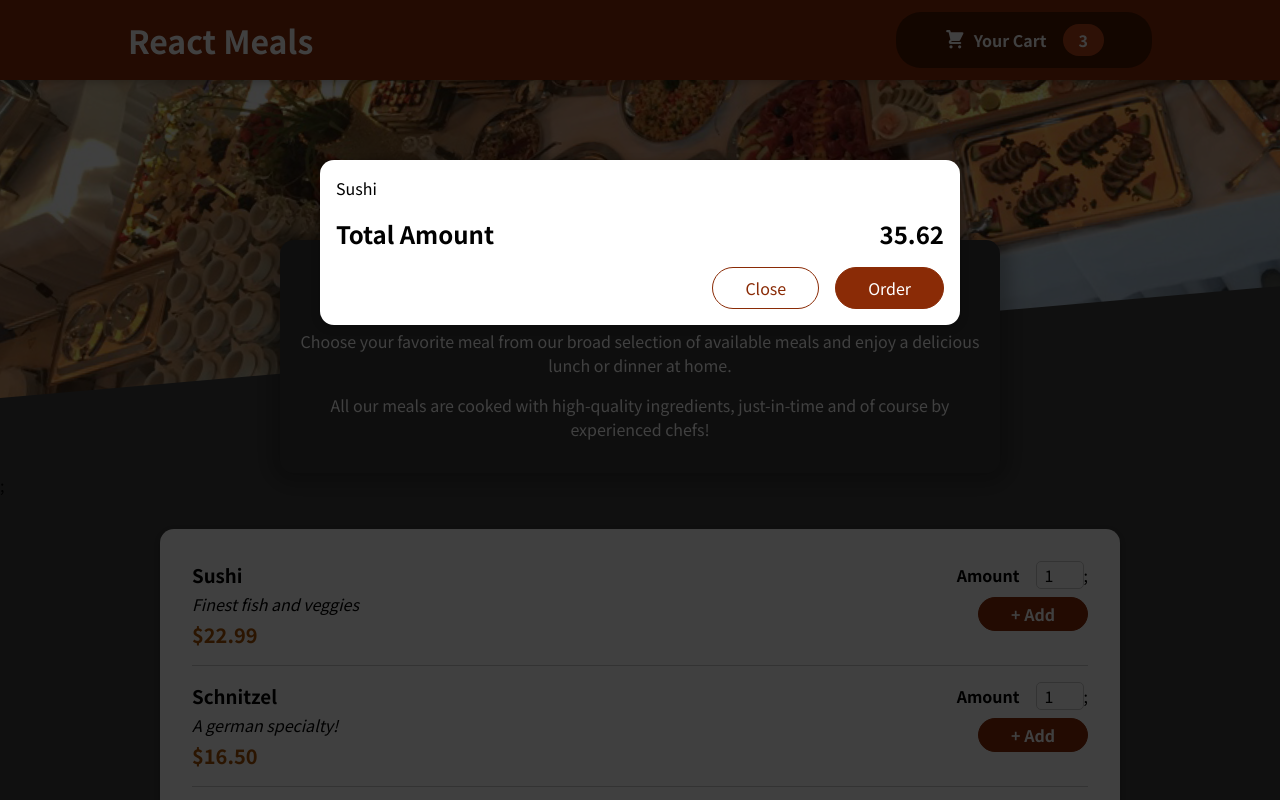
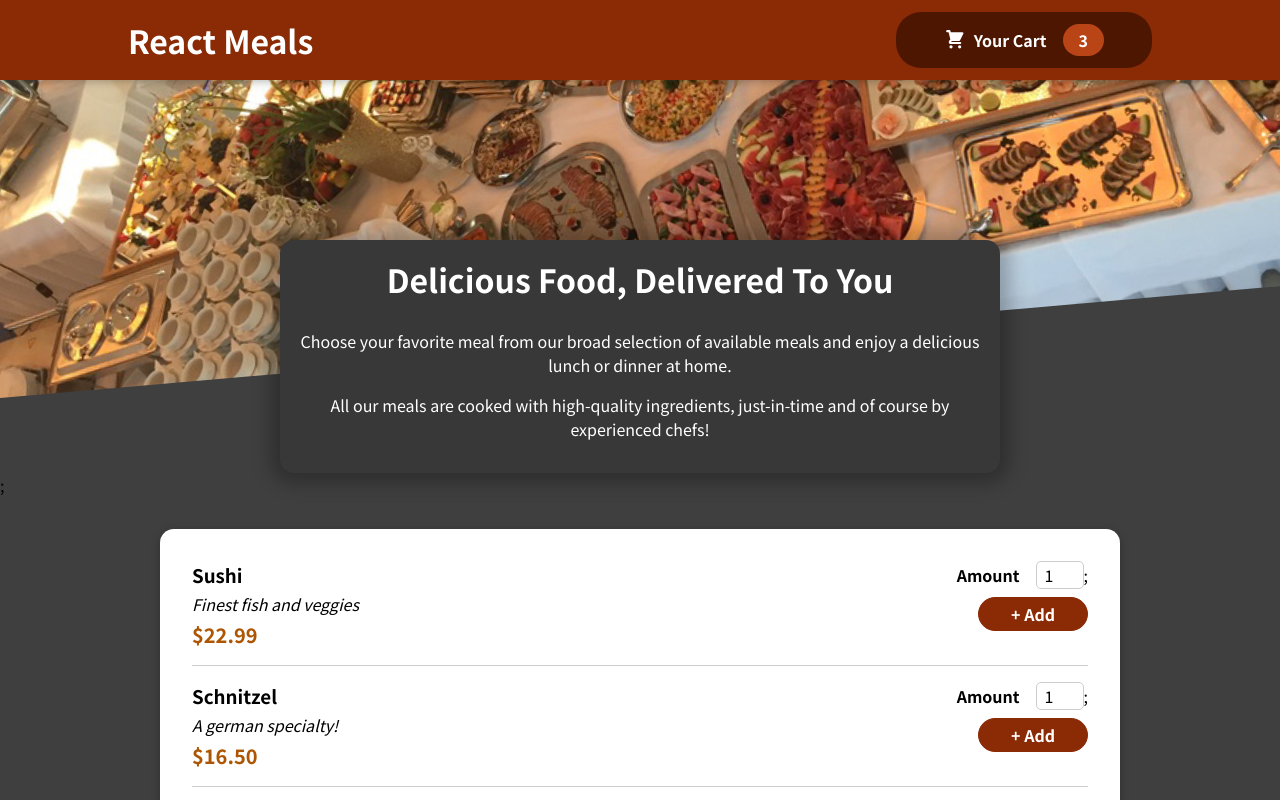
Before and after one commit to Kamenow/FoodOrderApp, a React (Create React App) app in the folder 01-starting-project/: page / in a window 1280 px wide. Shown: the top 800 px of the page. Built offline with nearby package versions, Linux system fonts and the light colour scheme.

Commit message:
added conditional rendering for Cart Component

```diff
--- a/01-starting-project/src/App.js
+++ b/01-starting-project/src/App.js
@@ -1,14 +1,24 @@
-import { Fragment } from 'react';
+import { Fragment, useState } from 'react';
 
 import Header from './components/Layout/Header.js';
 import Meals from './components/Meals/Meals.js';
 import Cart from './components/Cart/Cart.js';
 
 function App() {
+  const [cartIsShown, setCartIsShown] = useState(false);
+
+  const showCartHandler = () => {
+    setCartIsShown(true);
+  };
+
+  const hideCartHandler = () => {
+    setCartIsShown(false);
+  };
+
   return (
     <Fragment>
-      <Cart />
-      <Header />
+      {cartIsShown && <Cart onClose={hideCartHandler} />}
+      <Header onShowCart={showCartHandler} />
       <main>
         <Meals />
       </main>
--- a/01-starting-project/src/components/Cart/Cart.js
+++ b/01-starting-project/src/components/Cart/Cart.js
@@ -13,14 +13,16 @@
   );
 
   return (
-    <Modal>
+    <Modal onClose={props.onClose}>
       {cartItems}
       <div className={classes.total}>
         <span>Total Amount</span>
         <span>35.62</span>
       </div>
       <div className={classes.actions}>
-        <button className={classes['button--alt']}>Close</button>
+        <button className={classes['button--alt']} onClick={props.onClose}>
+          Close
+        </button>
         <button className={classes.button}>Order</button>
       </div>
     </Modal>
--- a/01-starting-project/src/components/Layout/Header.js
+++ b/01-starting-project/src/components/Layout/Header.js
@@ -5,12 +5,12 @@
 import meals from '../../assets/meals.jpg';
 import classes from './Header.module.css';
 
-const Header = () => {
+const Header = (props) => {
   return (
     <Fragment>
       <header className={classes.header}>
         <h1>React Meals</h1>
-        <HeaderCartButton />
+        <HeaderCartButton onClick={props.onShowCart} />
       </header>
       <div className={classes['main-image']}>
         <img src={meals} alt='A table full of food!' />
--- a/01-starting-project/src/components/Layout/HeaderCartButton.js
+++ b/01-starting-project/src/components/Layout/HeaderCartButton.js
@@ -3,9 +3,9 @@
 import CartIcon from '../Cart/CartIcon.js';
 import classes from './HeaderCartButton.module.css';
 
-const HeaderCartButton = () => {
+const HeaderCartButton = (props) => {
   return (
-    <button className={classes.button}>
+    <button className={classes.button} onClick={props.onClick}>
       <span className={classes.icon}>
         <CartIcon />
       </span>
--- a/01-starting-project/src/components/UI/Modal.js
+++ b/01-starting-project/src/components/UI/Modal.js
@@ -4,7 +4,7 @@
 import classes from './Modal.module.css';
 
 const Backdrop = (props) => {
-  return <div className={classes.backdrop} />;
+  return <div className={classes.backdrop} onClick={props.onClose} />;
 };
 
 const ModalOverlay = (props) => {
@@ -20,7 +20,10 @@
 const Modal = (props) => {
   return (
     <Fragment>
-      {ReactDOM.createPortal(<Backdrop />, portalElement)}
+      {ReactDOM.createPortal(
+        <Backdrop onClose={props.onClose} />,
+        portalElement
+      )}
       {ReactDOM.createPortal(
         <ModalOverlay>{props.children}</ModalOverlay>,
         portalElement
```
